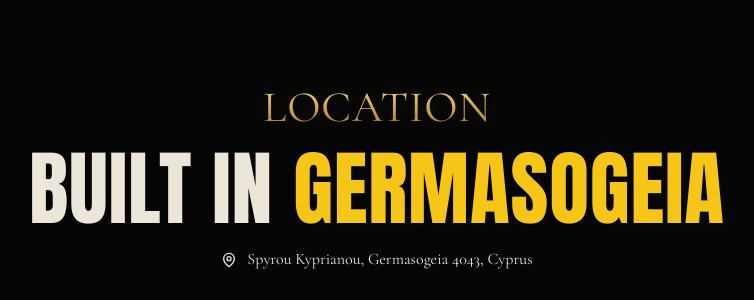
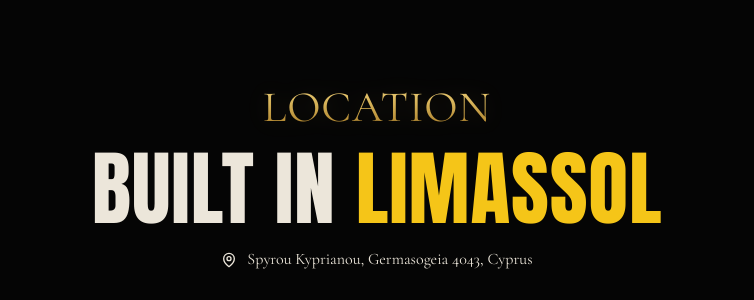
Before and after one commit to greekgodfitness95/greek-god-fitness-site, a website: page index.html in a window 1280 px wide. Shown: the part 3005-3305 px from the top of the page, without its empty margins (263-1017 px from the left). Drawn offline with nearby package versions, Linux system fonts and the light colour scheme; no server answers; animation ran at ten frames a second.

Commit message:
Change location heading to BUILT IN LIMASSOL
Co-Authored-By: Claude Opus 5.5 <noreply@anthropic.com>
Claude-Session: https://claude.ai/code/session_01UUP78pi1LKMYj4dBMhYYxP

```diff
--- a/index.html
+++ b/index.html
@@ -103,7 +103,7 @@
 
 <section class="location" id="location">
   <h2>Location</h2>
-  <p class="big big-dark">Built in <span>Germasogeia</span></p>
+  <p class="big big-dark">Built in <span>LIMASSOL</span></p>
   <a class="addr" href="https://www.google.com/maps/search/?api=1&amp;query=Spyrou+Kyprianou,+Germasogeia+4043,+Cyprus" target="_blank" rel="noopener"><svg class="i" viewBox="0 0 24 24" aria-hidden="true"><path d="M20 10c0 6-8 12-8 12s-8-6-8-12a8 8 0 0 1 16 0Z"/><circle cx="12" cy="10" r="3"/></svg> Spyrou Kyprianou, Germasogeia 4043, Cyprus</a>
   <div class="map">
     <iframe title="Map of Greek God Fitness" loading="lazy" referrerpolicy="no-referrer-when-downgrade"
```
